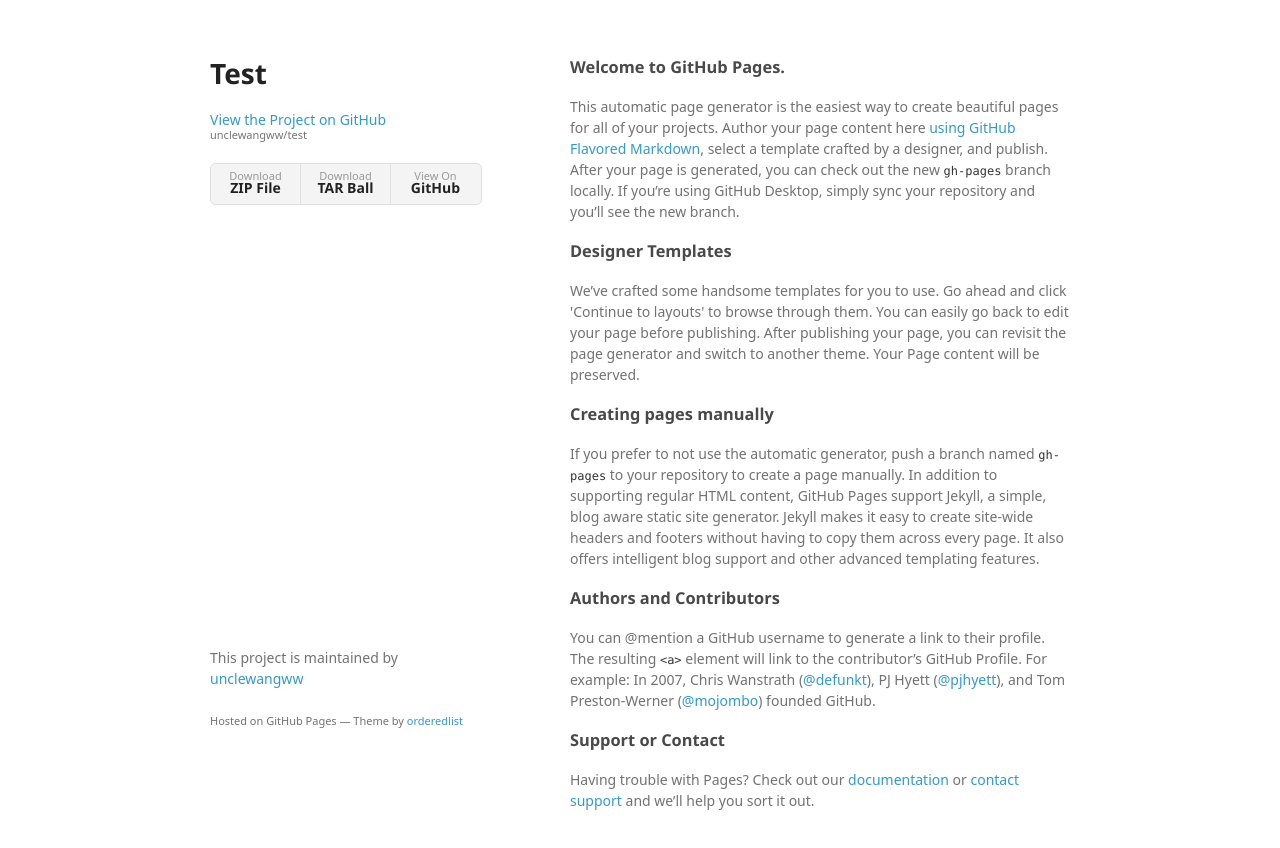
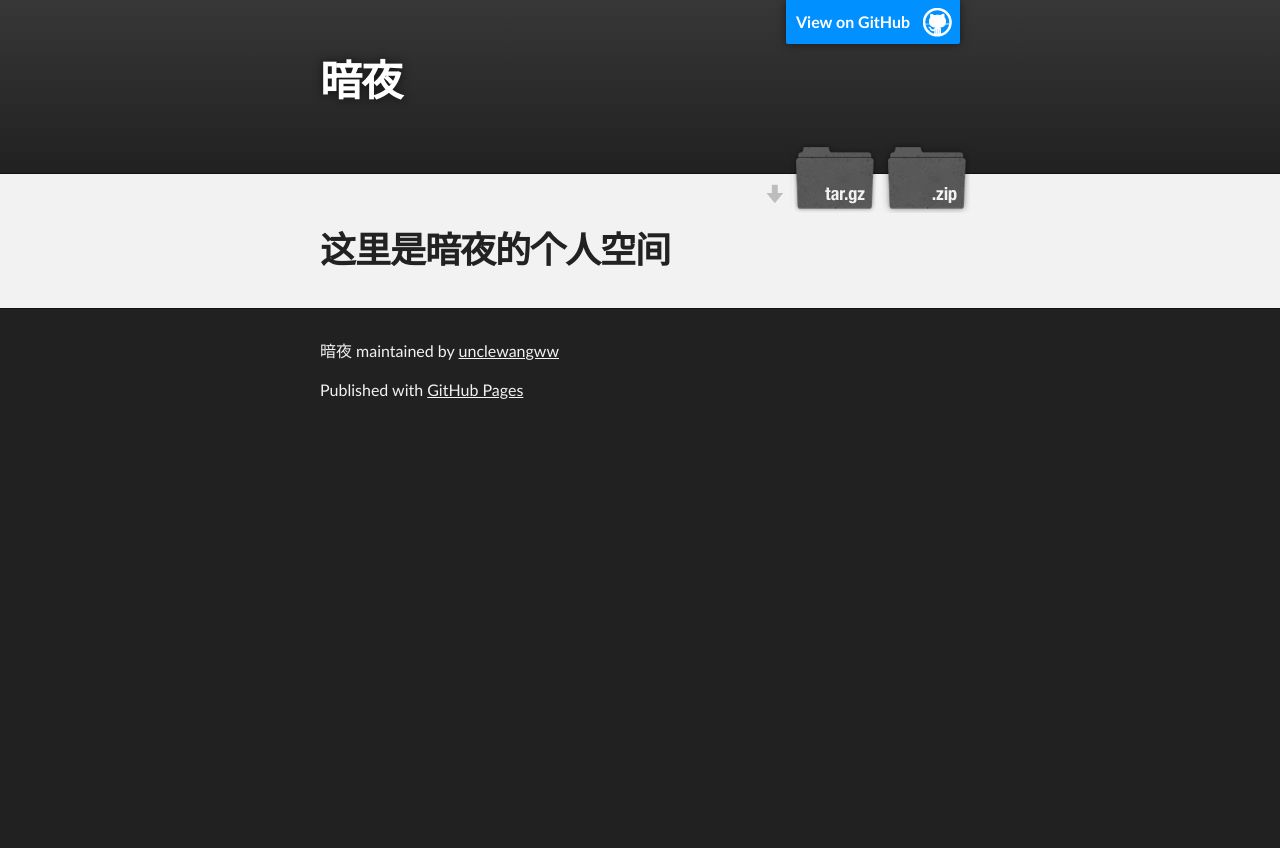
Before and after one commit to unclewangww/AWK, a plain HTML site: page index.html in a window 1280 px wide. After the commit the page ends 800 px from the top, so only its background shows below. Drawn offline with Linux system fonts and the light colour scheme; a web font is replaced by a local one.

```diff
--- a/index.html
+++ b/index.html
@@ -1,64 +1,50 @@
-<!doctype html>
+<!DOCTYPE html>
 <html>
+
   <head>
-    <meta charset="utf-8">
+    <meta charset='utf-8'>
     <meta http-equiv="X-UA-Compatible" content="chrome=1">
-    <title>Test by unclewangww</title>
+    <meta name="description" content="暗夜 : ">
 
-    <link rel="stylesheet" href="stylesheets/styles.css">
-    <link rel="stylesheet" href="stylesheets/github-light.css">
-    <meta name="viewport" content="width=device-width">
-    <!--[if lt IE 9]>
-    <script src="//html5shiv.googlecode.com/svn/trunk/html5.js"></script>
-    <![endif]-->
+    <link rel="stylesheet" type="text/css" media="screen" href="stylesheets/stylesheet.css">
+
+    <title>暗夜</title>
   </head>
+
   <body>
-    <div class="wrapper">
-      <header>
-        <h1>Test</h1>
-        <p></p>
 
-        <p class="view"><a href="https://github.com/unclewangww/test">View the Project on GitHub <small>unclewangww/test</small></a></p>
+    <!-- HEADER -->
+    <div id="header_wrap" class="outer">
+        <header class="inner">
+          <a id="forkme_banner" href="https://github.com/unclewangww/test">View on GitHub</a>
+
+          <h1 id="project_title">暗夜</h1>
+          <h2 id="project_tagline"></h2>
+
+            <section id="downloads">
+              <a class="zip_download_link" href="https://github.com/unclewangww/test/zipball/master">Download this project as a .zip file</a>
+              <a class="tar_download_link" href="https://github.com/unclewangww/test/tarball/master">Download this project as a tar.gz file</a>
+            </section>
+        </header>
+    </div>
+
+    <!-- MAIN CONTENT -->
+    <div id="main_content_wrap" class="outer">
+      <section id="main_content" class="inner">
+        <h1>
+<a id="这里是暗夜的个人空间" class="anchor" href="#%E8%BF%99%E9%87%8C%E6%98%AF%E6%9A%97%E5%A4%9C%E7%9A%84%E4%B8%AA%E4%BA%BA%E7%A9%BA%E9%97%B4" aria-hidden="true"><span aria-hidden="true" class="octicon octicon-link"></span></a>这里是暗夜的个人空间</h1>
+      </section>
+    </div>
+
+    <!-- FOOTER  -->
+    <div id="footer_wrap" class="outer">
+      <footer class="inner">
+        <p class="copyright">暗夜 maintained by <a href="https://github.com/unclewangww">unclewangww</a></p>
+        <p>Published with <a href="https://pages.github.com">GitHub Pages</a></p>
+      </footer>
+    </div>
 
 
-        <ul>
-          <li><a href="https://github.com/unclewangww/test/zipball/master">Download <strong>ZIP File</strong></a></li>
-          <li><a href="https://github.com/unclewangww/test/tarball/master">Download <strong>TAR Ball</strong></a></li>
-          <li><a href="https://github.com/unclewangww/test">View On <strong>GitHub</strong></a></li>
-        </ul>
-      </header>
-      <section>
-        <h3>
-<a id="welcome-to-github-pages" class="anchor" href="#welcome-to-github-pages" aria-hidden="true"><span aria-hidden="true" class="octicon octicon-link"></span></a>Welcome to GitHub Pages.</h3>
-
-<p>This automatic page generator is the easiest way to create beautiful pages for all of your projects. Author your page content here <a href="https://guides.github.com/features/mastering-markdown/">using GitHub Flavored Markdown</a>, select a template crafted by a designer, and publish. After your page is generated, you can check out the new <code>gh-pages</code> branch locally. If you’re using GitHub Desktop, simply sync your repository and you’ll see the new branch.</p>
-
-<h3>
-<a id="designer-templates" class="anchor" href="#designer-templates" aria-hidden="true"><span aria-hidden="true" class="octicon octicon-link"></span></a>Designer Templates</h3>
-
-<p>We’ve crafted some handsome templates for you to use. Go ahead and click 'Continue to layouts' to browse through them. You can easily go back to edit your page before publishing. After publishing your page, you can revisit the page generator and switch to another theme. Your Page content will be preserved.</p>
-
-<h3>
-<a id="creating-pages-manually" class="anchor" href="#creating-pages-manually" aria-hidden="true"><span aria-hidden="true" class="octicon octicon-link"></span></a>Creating pages manually</h3>
-
-<p>If you prefer to not use the automatic generator, push a branch named <code>gh-pages</code> to your repository to create a page manually. In addition to supporting regular HTML content, GitHub Pages support Jekyll, a simple, blog aware static site generator. Jekyll makes it easy to create site-wide headers and footers without having to copy them across every page. It also offers intelligent blog support and other advanced templating features.</p>
-
-<h3>
-<a id="authors-and-contributors" class="anchor" href="#authors-and-contributors" aria-hidden="true"><span aria-hidden="true" class="octicon octicon-link"></span></a>Authors and Contributors</h3>
-
-<p>You can @mention a GitHub username to generate a link to their profile. The resulting <code>&lt;a&gt;</code> element will link to the contributor’s GitHub Profile. For example: In 2007, Chris Wanstrath (<a href="https://github.com/defunkt" class="user-mention">@defunkt</a>), PJ Hyett (<a href="https://github.com/pjhyett" class="user-mention">@pjhyett</a>), and Tom Preston-Werner (<a href="https://github.com/mojombo" class="user-mention">@mojombo</a>) founded GitHub.</p>
-
-<h3>
-<a id="support-or-contact" class="anchor" href="#support-or-contact" aria-hidden="true"><span aria-hidden="true" class="octicon octicon-link"></span></a>Support or Contact</h3>
-
-<p>Having trouble with Pages? Check out our <a href="https://help.github.com/pages">documentation</a> or <a href="https://github.com/contact">contact support</a> and we’ll help you sort it out.</p>
-      </section>
-      <footer>
-        <p>This project is maintained by <a href="https://github.com/unclewangww">unclewangww</a></p>
-        <p><small>Hosted on GitHub Pages &mdash; Theme by <a href="https://github.com/orderedlist">orderedlist</a></small></p>
-      </footer>
-    </div>
-    <script src="javascripts/scale.fix.js"></script>
 
   </body>
 </html>
```
Also changed, not shown: params.json (+2 -2 lines).
